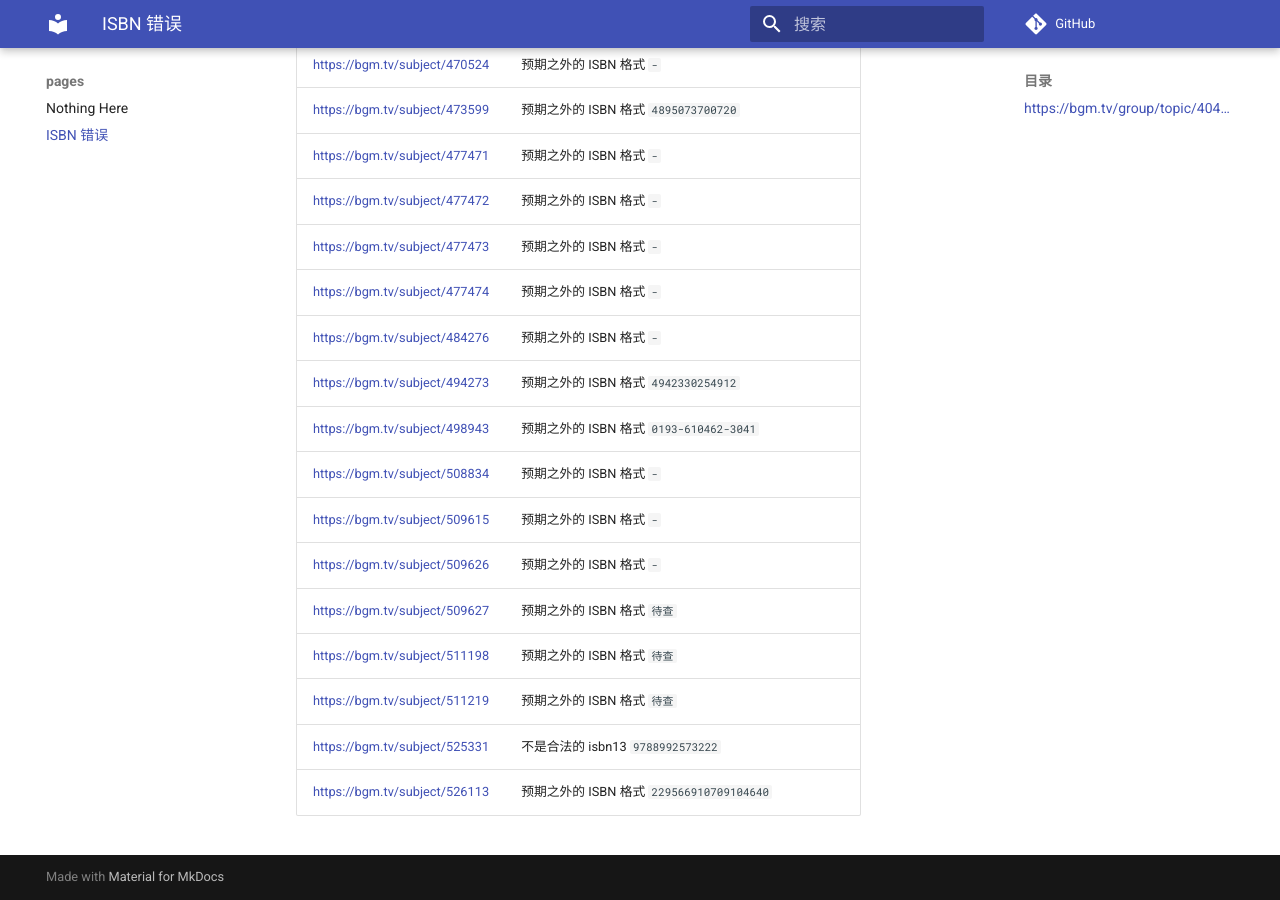
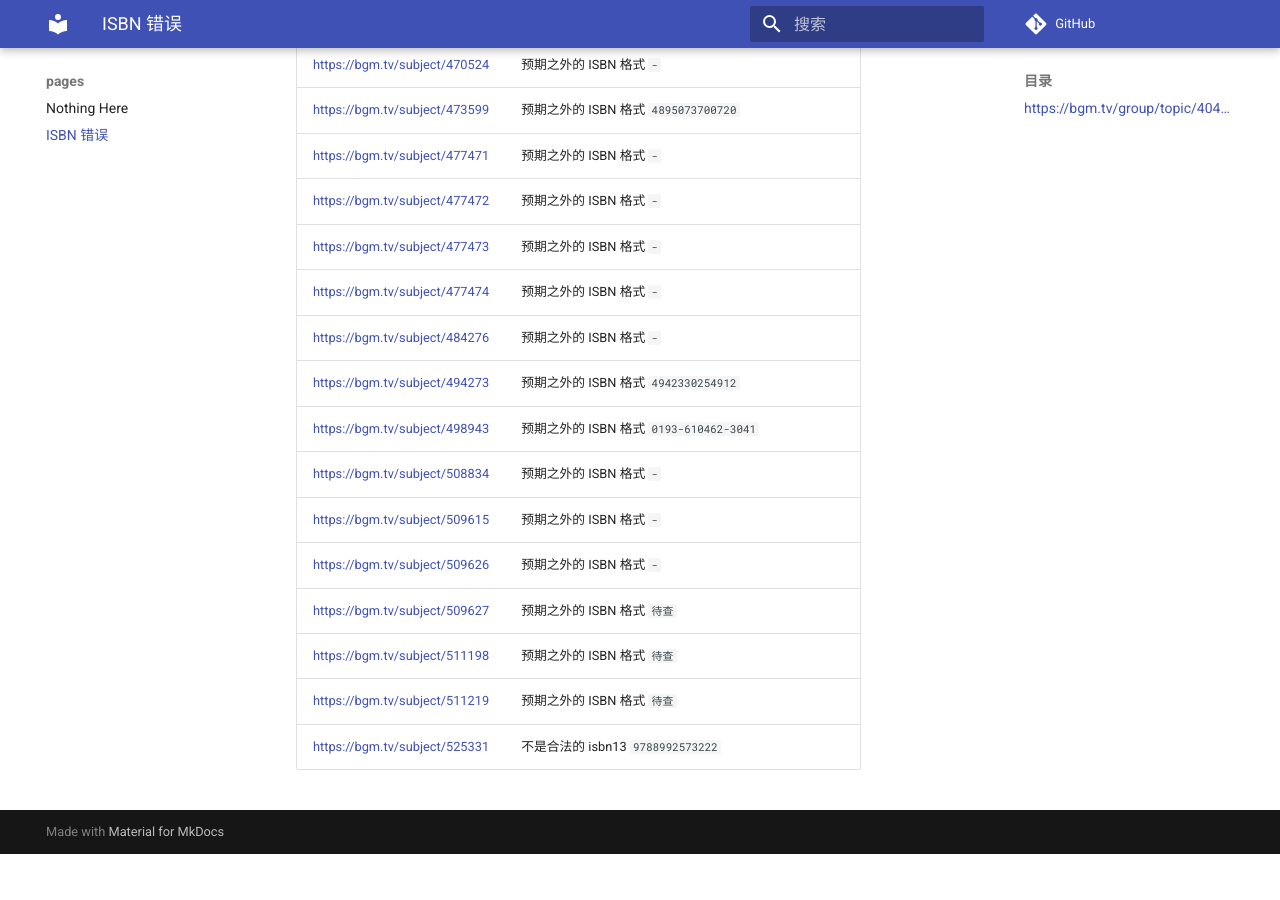
Before and after one commit to trim21/bangumi-pages, an MkDocs documentation site: the page built from docs/isbn.md, in a window 1280 px wide and 900 px high, scrolled down 5050 px. Built offline with MkDocs 1.6.1 and Material for MkDocs 9.7.7, drawn with Linux system fonts in a browser that asks for light colours; comment, search, counter and statistics services are not loaded; after the commit the page ends 5904 px from its top, so only the background shows below that; part of the change alters nothing that is shown.

Commit message:
update isbn.md

```diff
--- a/docs/isbn.md
+++ b/docs/isbn.md
@@ -1,7 +1,7 @@
 # ISBN 错误
 ## <https://bgm.tv/group/topic/404801>
 
-total 122
+total 121
 
 | url | error |
 | --- |  ---  |
@@ -126,4 +126,3 @@ total 122
 | <https://bgm.tv/subject/511198> | 预期之外的 ISBN 格式 `待查` |
 | <https://bgm.tv/subject/511219> | 预期之外的 ISBN 格式 `待查` |
 | <https://bgm.tv/subject/525331> | 不是合法的 isbn13 <code>9788992573222</code> |
-| <https://bgm.tv/subject/526113> | 预期之外的 ISBN 格式 `229566910709104640` |
```
